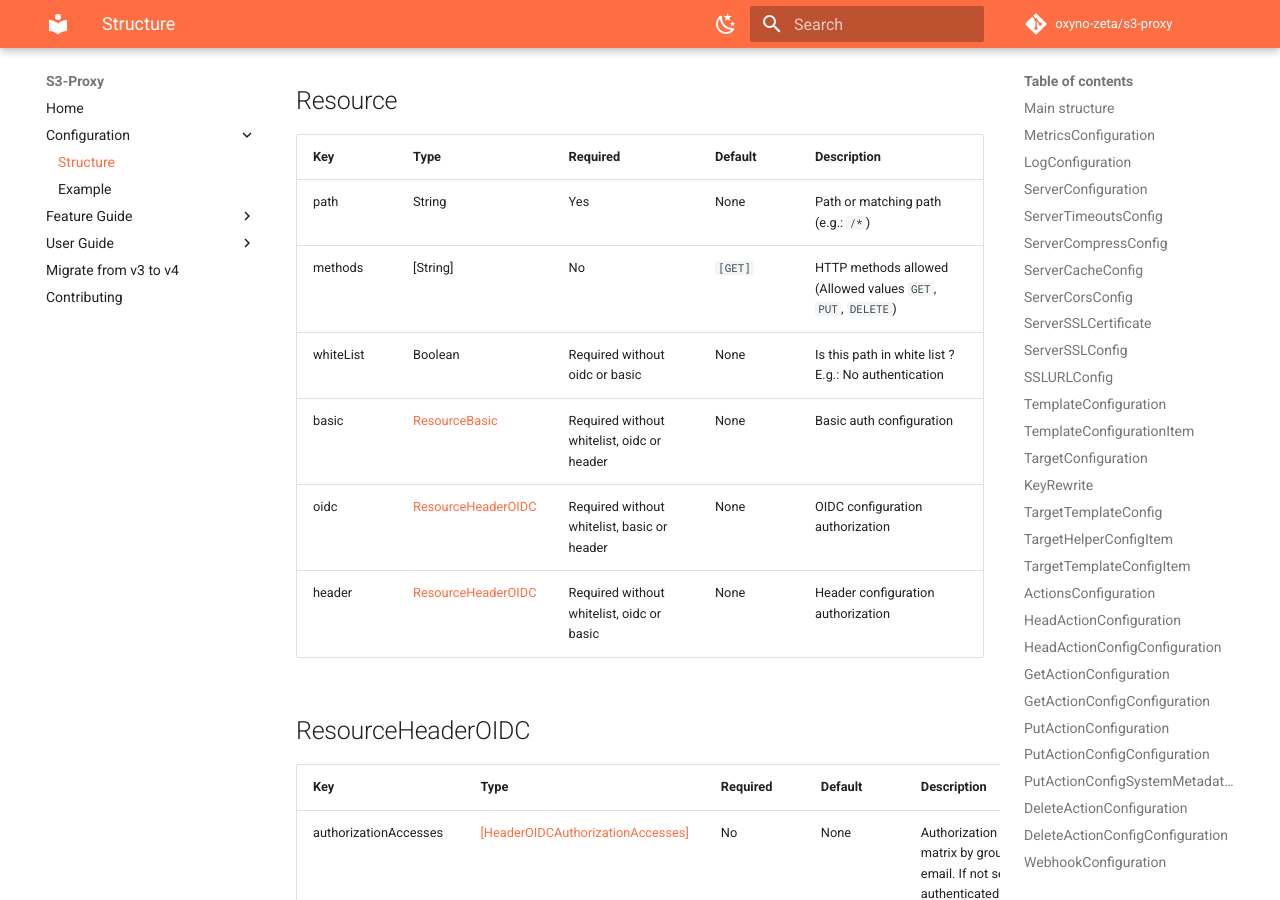
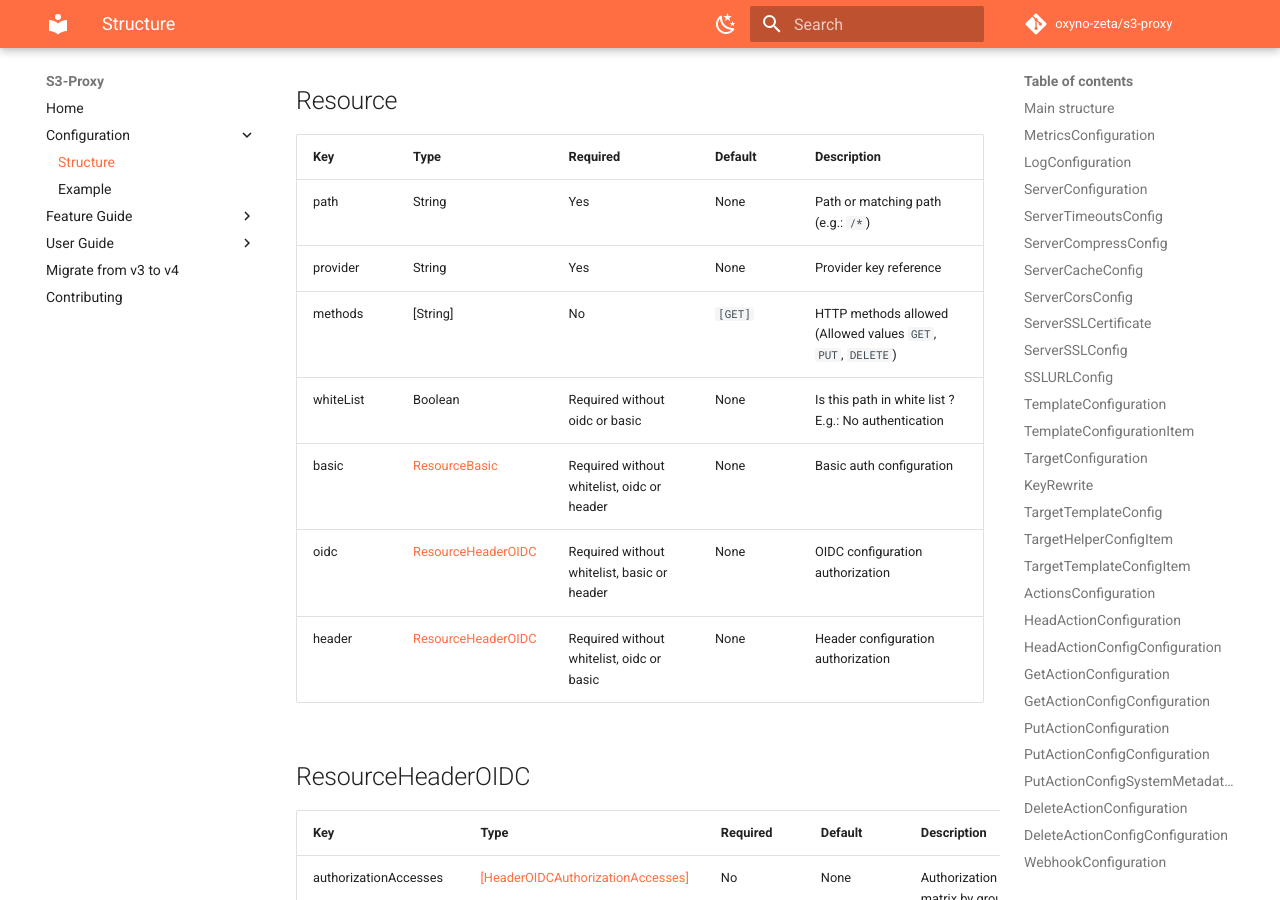
Before and after one commit to oxyno-zeta/s3-proxy, an MkDocs documentation site: the page built from docs/configuration/structure.md, in a window 1280 px wide and 900 px high, scrolled down 23464 px. Built offline with MkDocs 1.6.1 and Material for MkDocs 9.7.7, drawn with Linux system fonts in a browser that asks for light colours; comment, search, counter and statistics services are not loaded.

Commit message:
docs: Add forgotten key in documentation

```diff
--- a/docs/configuration/structure.md
+++ b/docs/configuration/structure.md
@@ -416,6 +416,7 @@ This authentication method should be used only with a software like [Oauth2-prox
 | Key       | Type                                      | Required                                    | Default | Description                                                  |
 | --------- | ----------------------------------------- | ------------------------------------------- | ------- | ------------------------------------------------------------ |
 | path      | String                                    | Yes                                         | None    | Path or matching path (e.g.: `/*`)                           |
+| provider  | String                                    | Yes                                         | None    | Provider key reference                                       |
 | methods   | [String]                                  | No                                          | `[GET]` | HTTP methods allowed (Allowed values `GET`, `PUT`, `DELETE`) |
 | whiteList | Boolean                                   | Required without oidc or basic              | None    | Is this path in white list ? E.g.: No authentication         |
 | basic     | [ResourceBasic](#resourcebasic)           | Required without whitelist, oidc or header  | None    | Basic auth configuration                                     |
```
